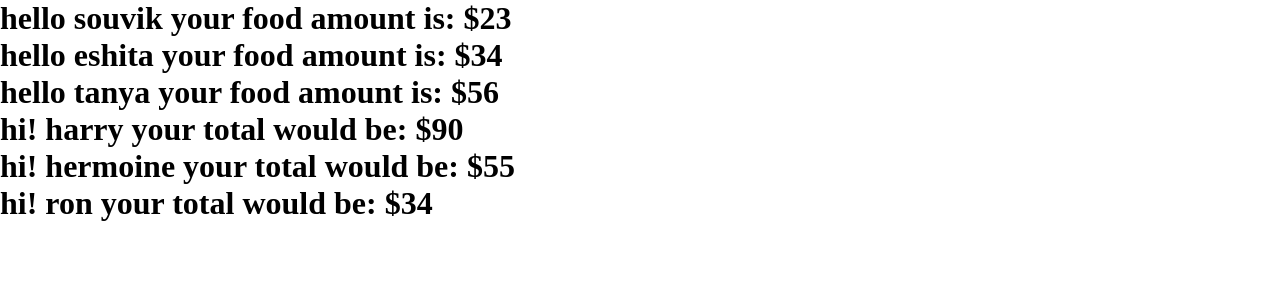
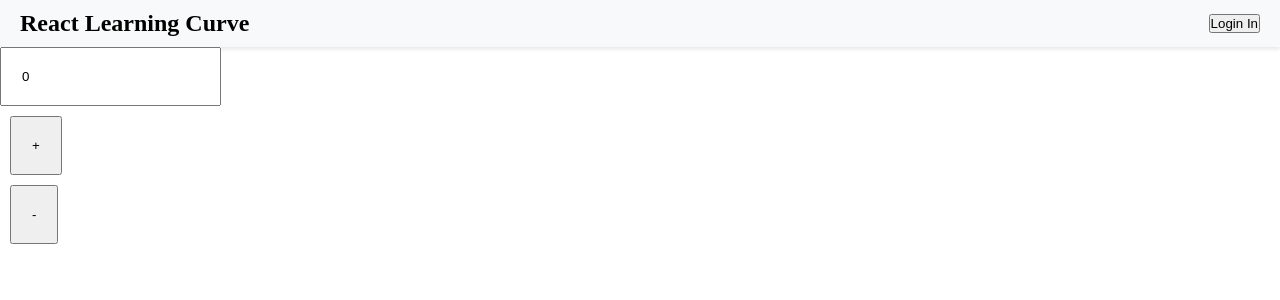
Before and after one commit to Dope-Otaku/React_learning, a React (Vite) app in the folder learn/: page / in a window 1280 px wide. Shown: the top 300 px of the page. Built offline with nearby package versions, Linux system fonts and the light colour scheme.

Commit message:
added a counter functions

```diff
--- a/learn/src/App.css
+++ b/learn/src/App.css
@@ -6,3 +6,14 @@
 h1{
   color: black;
 }
+
+.navbarStyling{
+  display: flex;
+  flex-direction: row;
+  justify-content: space-between;
+  align-items: center;
+  background-color: #f8f9fa;
+  padding: 10px 20px;
+  box-shadow: 0 2px 4px rgba(0,0,0,0.1);
+
+}
--- a/learn/src/App.jsx
+++ b/learn/src/App.jsx
@@ -1,10 +1,14 @@
 import "./App.css";
+import Navbar from "./learning_comp/Navbar";
 import Props from "./learning_comp/Props";
+import Home from "./learning_comp/Home";
 
 function App() {
   return (
     <>
-      <Props />
+      <Navbar />
+      <Home />
+      {/* <Props /> */}
     </>
   );
 }
--- /dev/null
+++ b/learn/src/learning_comp/Home.jsx
@@ -0,0 +1,52 @@
+// let listen;
+// function ValueDupli(e) {
+//   listen = e.target.value;
+//   return console.log(listen);
+// }
+
+import { useState } from "react";
+
+const btnstyle = {
+  padding: 20,
+  backgroundColour: "#f1f1f1",
+  display: "flex",
+  alignItems: "center",
+  justifyContent: "space-evenly",
+  flexDirection: "row",
+  margin: 10,
+};
+
+function Home() {
+  const [inputValue, setInputValue] = useState(0);
+
+  const increment = () => {
+    // setInputValue((prevValue) => prevValue + 1); //there are two ways to do this and also this one is more efficient
+    setInputValue(inputValue + 1);
+  };
+
+  const decrement = () => {
+    setInputValue((prevValue) => (prevValue > 0 ? prevValue - 1 : 0));
+  };
+
+  return (
+    <>
+      <div>
+        <input
+          style={{ padding: 20, border: "1px solid rba(0,0,0,0.4" }}
+          type="number"
+          placeholder="Enter your name.."
+          value={inputValue}
+          readOnly //new thing learned
+        />
+        <button style={btnstyle} onClick={increment}>
+          +
+        </button>
+        <button style={btnstyle} onClick={decrement}>
+          -
+        </button>
+      </div>
+    </>
+  );
+}
+
+export default Home;
--- /dev/null
+++ b/learn/src/learning_comp/Navbar.jsx
@@ -0,0 +1,14 @@
+function Navbar() {
+  return (
+    <>
+      <nav className="navbarStyling">
+        <h1>React Learning Curve</h1>
+        <button>
+          <a>Login In</a>
+        </button>
+      </nav>
+    </>
+  );
+}
+
+export default Navbar;
```
